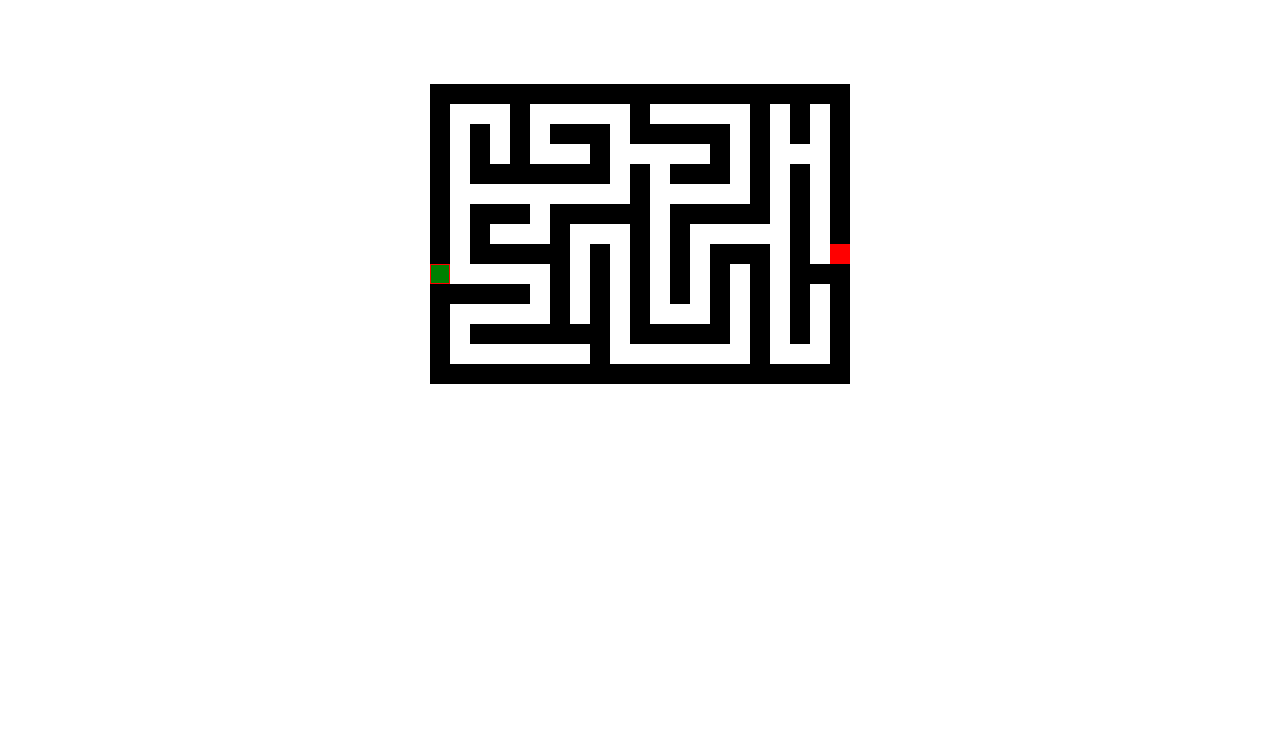
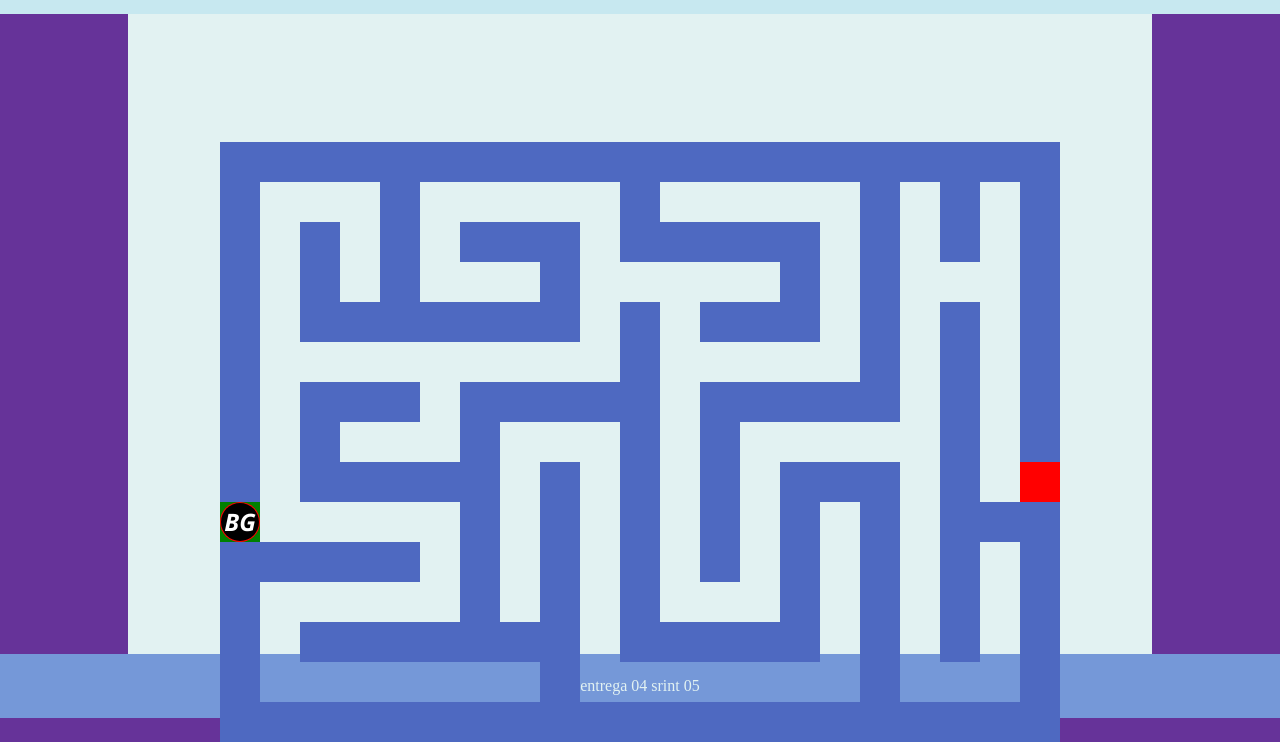
Before and after one commit to Kenzie-Academy-Brasil-Developers/entrega-labirinto-sprint-5-HardBoris, a plain HTML site: page index.html in a window 1280 px wide. Shown: the part 82-824 px from the top of the page. Before the commit the page ends 800 px from the top, so only its background shows below. Drawn offline with Linux system fonts and the light colour scheme.

Commit message:
a pronta entrega

```diff
--- /dev/null
+++ b/css/logo.css
@@ -0,0 +1,32 @@
+
+#rojo{
+				width: 40px;
+				height: 40px;
+				margin: auto;
+				border-radius: 50%;
+				background-color: red;
+				display: flex;
+				justify-content: center;
+				align-items: center;
+}
+
+#negro{
+				width: 95%;
+				height: 95%;
+				margin: auto;
+				border-radius: 50%;
+				background-color: black;
+				display: flex;
+				justify-content: center;
+				align-items: center;
+}
+
+#letras{
+				line-height: 100%;
+				margin: auto;
+				color: white;
+				font-size: 1.5em;
+				font-style: italic;
+				font-weight: 1000;
+				font-family: 'Segoe UI', Tahoma, Geneva, Verdana, sans-serif;
+}
--- a/css/style.css
+++ b/css/style.css
@@ -9,11 +9,18 @@ body {
     height: 100vh;
     font-size: 16px;
     position: relative;
+    background-color: rebeccapurple;
 }
 
 header {
     width: 100%;
     height: 12vh;
+    text-align: center;
+    background-color: #C7E8F0;
+    color: rebeccapurple;
+    display: flex;
+    justify-content: center;
+    align-items: center;
 }
 
 main {
@@ -21,44 +28,52 @@ main {
     height: 80vh;
     margin: auto;
     position: relative;
+    background-color: #E2F2F2;
+}
+
+#vitoria {
+    width: 500px;
+    height: 20%;
+    margin: auto;
+    text-align: center;
     display: flex;
     justify-content: center;
     align-items: center;
+    color: rebeccapurple;
+}
+
+h2 {
+    display: none;
 }
 
 #labirinto {
-    width: 500px;
-    height: 500px;
+    width: 900px;
+    height: 80%;
     margin: auto;
 
 }
 
 .ficha {
-    width: 20px;
-    height: 20px;
-    border: 1px solid red;
+    border: none;
 }
 
 .fila {
-    width: 420px;
-    height: 20px;
+    width: 840px;
+    height: 40px;
     margin: auto;
     display: flex;
     justify-content: space-evenly;
     align-items: center;
 }
 
-.estrada, .inicio, .final, .caminho {
-    width: 20px;
-    height: 20px;
+.estrada, .inicio, .final, .caminho, .ficha, .wall {
+    width: 40px;
+    height: 40px;
     margin: auto;
 }
 
 .wall {
-    width: 20px;
-    height: 20px;
-    margin: auto;
-    background-color: black;
+    background-color: #4E69C1;
 }
 
 .inicio {
@@ -76,4 +91,10 @@ main {
 footer {
     width: 100%;
     height: 8vh;
+    text-align: center;
+    background-color: #7598D8;
+    color: #E2F2F2;
+    display: flex;
+    justify-content: center;
+    align-items: center;
 }
--- a/index.html
+++ b/index.html
@@ -5,14 +5,22 @@
     <meta http-equiv="X-UA-Compatible" content="IE=edge">
     <meta name="viewport" content="width=device-width, initial-scale=1.0">
     <link rel="stylesheet" href="./css/style.css">
+    <link rel="stylesheet" href="./css/logo.css">
     <title>Labirinto</title>
 </head>
 <body>
-    <header></header>
-    <main id="principal"></main>
-    <footer></footer>
+    <header>
+        <h1>O Labirinto do Fauno</h1>
+    </header>
+    <main id="principal">
+        <section id="vitoria"></section>
+    </main>
+    <footer>
+        <p>entrega 04 srint 05</p>
+    </footer>
     <script src="./scripts/grade.js"></script>
     <script src="./scripts/labirinto.js"></script>
     <script src="./scripts/movimentos.js"></script>
+    <script src="./scripts/logo.js"></script>
 </body>
 </html>
--- a/scripts/grade.js
+++ b/scripts/grade.js
@@ -1,4 +1,12 @@
 const principal = document.getElementById("principal");
+
+const vitoria = document.getElementById("vitoria");
+// vitoria.className = "vitoria";
+// principal.appendChild(vitoria);
+const mensaje = document.createElement("h2");
+vitoria.appendChild(mensaje);
+mensaje.innerText = "Você venceu!"
+
 const labirinto = document.createElement("section");
 labirinto.id = "labirinto";
 principal.appendChild(labirinto);
--- /dev/null
+++ b/scripts/logo.js
@@ -0,0 +1,11 @@
+const rojo = document.createElement("div");
+rojo.id = "rojo";
+const negro = document.createElement("div");
+negro.id = "negro";
+const letras = document.createElement("h1");
+letras.id = "letras";
+// const principal = document.getElementById("principal");
+ficha.appendChild(rojo);
+rojo.appendChild(negro);
+negro.appendChild(letras);
+letras.innerText = "BG";
--- a/scripts/movimentos.js
+++ b/scripts/movimentos.js
@@ -1,71 +1,83 @@
-function vitoria() {
+function vitoriaMsg() {
     let x = ficha.parentElement.className;
     if (x === "final") {
-        console.log("Você venceu!");
+        mensaje.style.display = "inline-block";
     }
 }
 
-function moveUp() {
-    let x = ficha.parentElement.id;
+function moveUp(x) {
     let xUp = parseInt(x) - 21;
     let pasoUp = document.getElementById(xUp);
     if (pasoUp.className === "estrada") {
         pasoUp.appendChild(ficha);
         pasoUp.className = "caminho";
     }
+    if (pasoUp.className === "caminho") {
+        pasoUp.appendChild(ficha);
+    }
 }
 
-function moveDown() {
-    let x = ficha.parentElement.id;
+function moveDown(x) {
     let xDown = parseInt(x) + 21;
     let pasoDown = document.getElementById(xDown);
     if (pasoDown.className === "estrada") {
         pasoDown.appendChild(ficha);
         pasoDown.className = "caminho";
     }
+    if (pasoDown.className === "caminho") {
+        pasoDown.appendChild(ficha);
+    }
 }
 
-function moveLeft() {
-    let x = ficha.parentElement.id;
+function moveLeft(x) {
     let xLeft = parseInt(x) - 1;
     let pasoLeft = document.getElementById(xLeft);
     if (pasoLeft.className === "estrada") {
         pasoLeft.appendChild(ficha);
         pasoLeft.className = "caminho";
     }
+    if (pasoLeft.className === "caminho") {
+        pasoLeft.appendChild(ficha);
+    }
+    if (pasoLeft.className === "inicio") {
+        pasoLeft.appendChild(ficha);
+    }
 }
 
-function moveRight() {
-    let x = ficha.parentElement.id;
+function moveRight(x) {
     let xRight = parseInt(x) + 1;
     let pasoRight = document.getElementById(xRight);
     if (pasoRight.className === "estrada") {
         pasoRight.appendChild(ficha);
         pasoRight.className = "caminho";
     }
+    if (pasoRight.className === "caminho") {
+        pasoRight.appendChild(ficha);
+    }
     if (pasoRight.className === "final") {
         pasoRight.appendChild(ficha);
-        vitoria();
+        vitoriaMsg();
     }
 }
 
 window.addEventListener("keydown", (event) => {
     let tecla = event.key;
+    let x = ficha.parentElement.id;
     switch (tecla) {
         case "ArrowUp":
-            moveUp();
+            moveUp(x);
             break;
 
         case "ArrowDown":
-            moveDown();
+            moveDown(x);
             break;
 
         case "ArrowLeft":
-            moveLeft();
+            moveLeft(x);
             break;
 
         case "ArrowRight":
-            moveRight();
+            moveRight(x);
             break;
     }
 })
```
